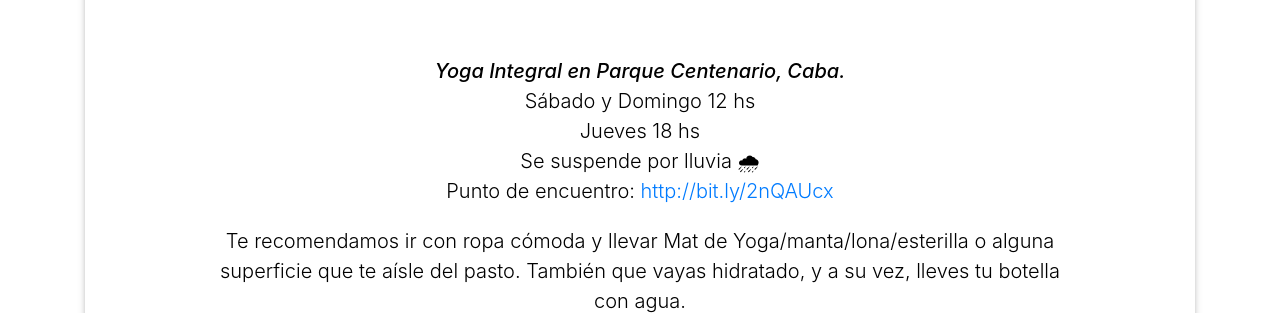
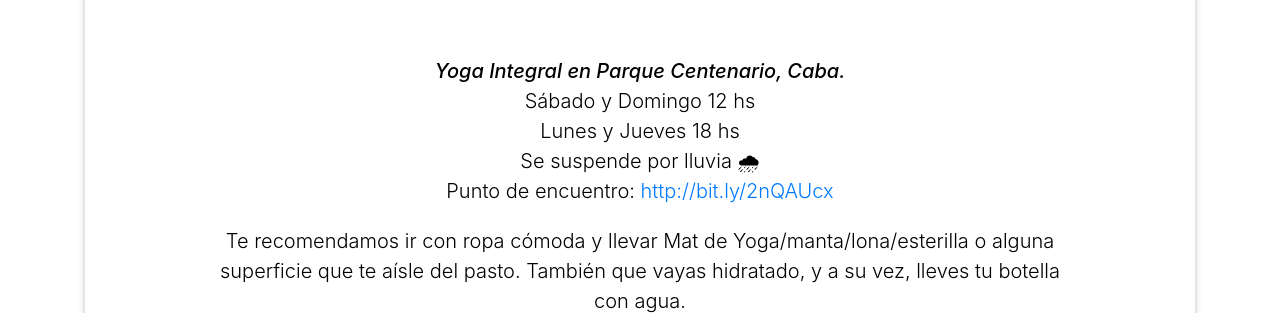
Before and after one commit to pratyaksayoga/pratyaksayoga.github.io, a Jekyll site: the page built from _clases/yoga-integral-en-parque-centenario.md, in a window 1280 px wide and 900 px high, scrolled down 301 px, cut to the strip 141-454 px from the top of the window. Built offline with Jekyll 4.4.1, drawn with Linux system fonts in a browser that asks for light colours; nearby versions of some CDN libraries.

Commit message:
Update from Forestry.io pratyaksayoga updated _clases/yoga-integral-en-parque-centenario.md

```diff
--- a/_clases/yoga-integral-en-parque-centenario.md
+++ b/_clases/yoga-integral-en-parque-centenario.md
@@ -11,7 +11,7 @@ linkInstagram: https://www.instagram.com/pratyaksa_yoga/
 ---
 > > **_Yoga Integral en Parque Centenario, Caba._**
 > > Sábado y Domingo 12 hs
-> > Jueves 18 hs
+> > Lunes y Jueves 18 hs
 > > Se suspende por lluvia 🌧
 > > Punto de encuentro: [http://bit.ly/2nQAUcx](http://bit.ly/2nQAUcx "http://bit.ly/2nQAUcx")
 
```
